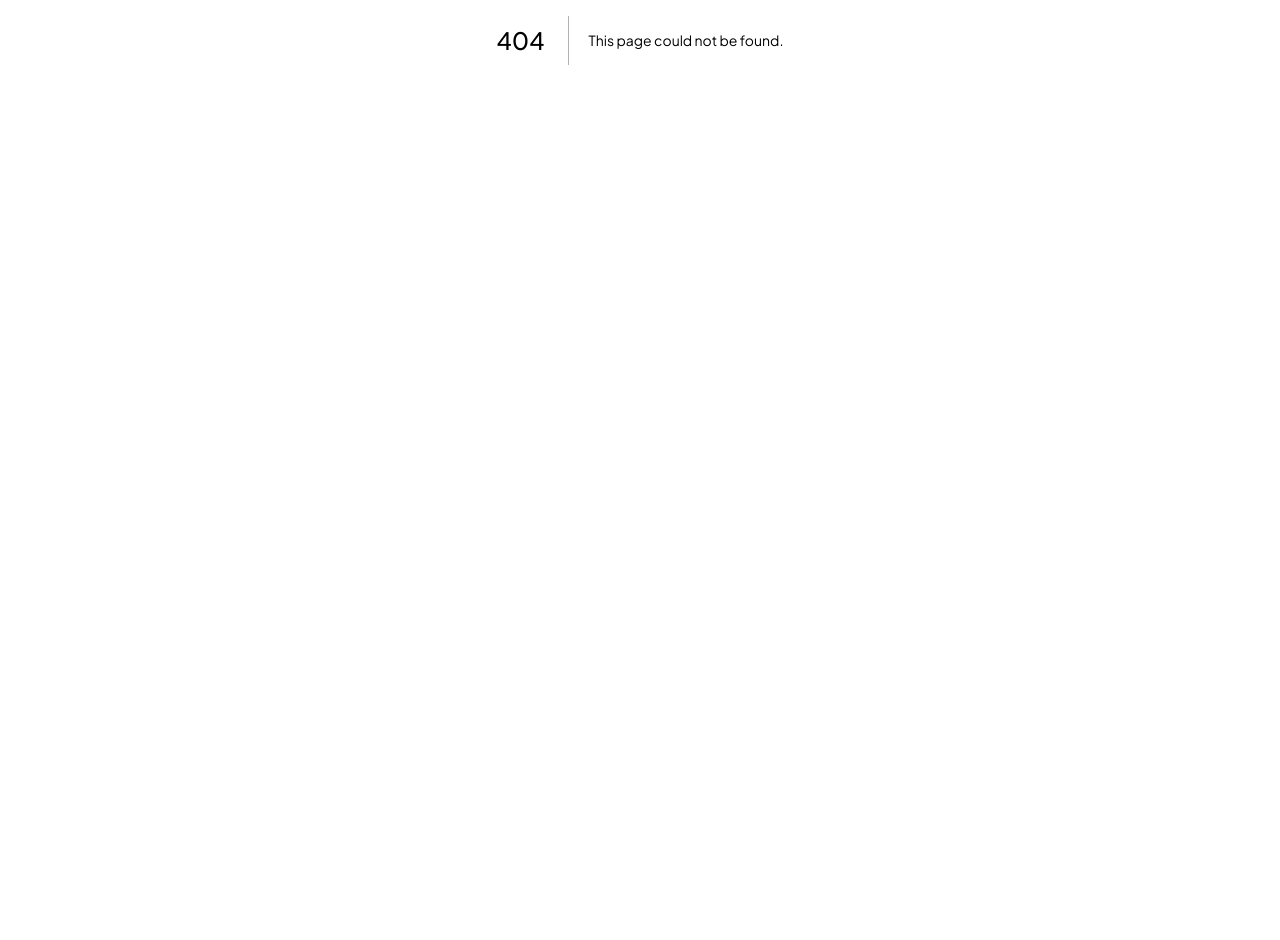
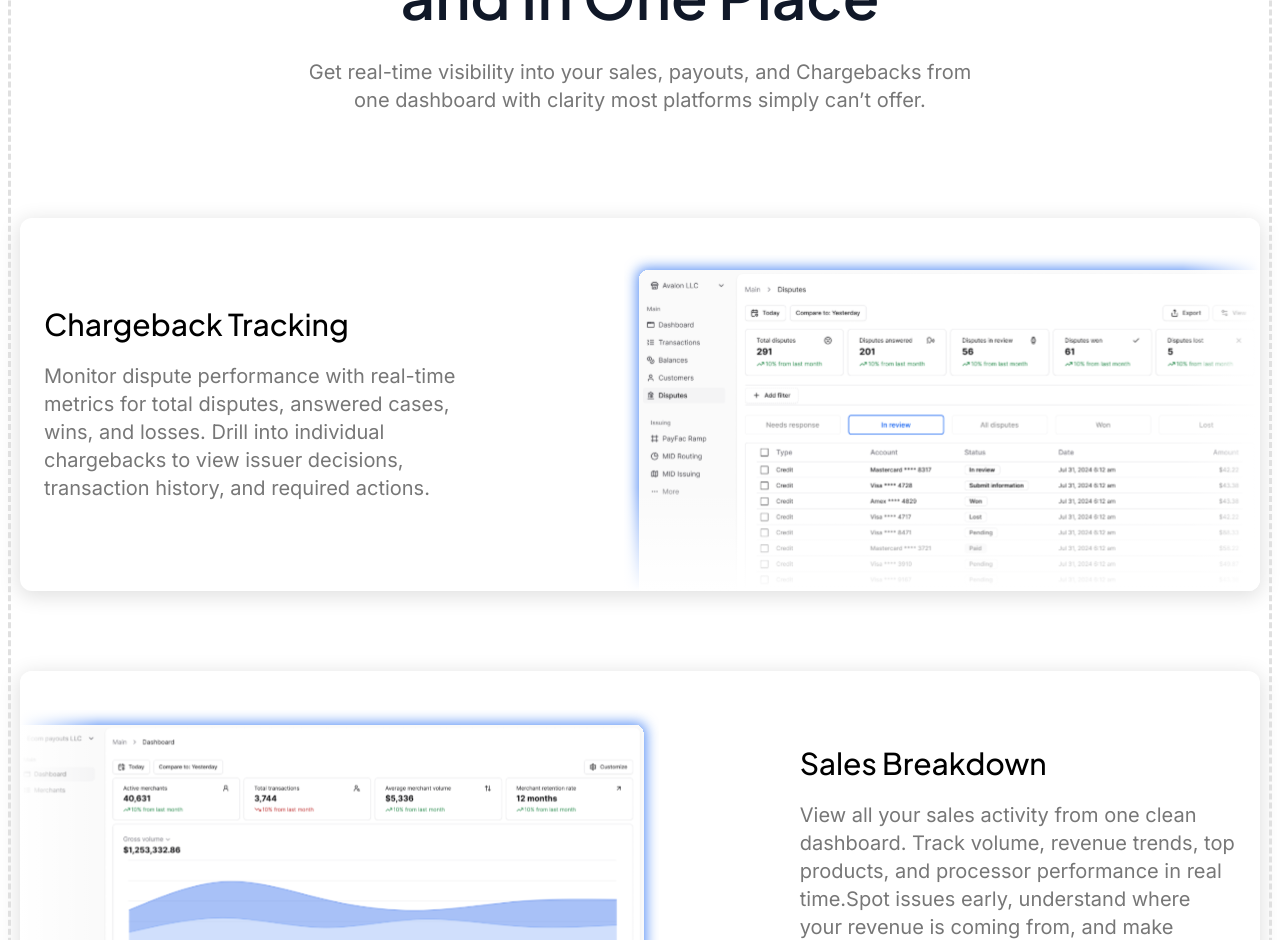
Before and after one commit to hammasmunir/ecom-mpayout, a Next.js app: page /insights in a window 1280 px wide. Before the commit this address had no page. Shown: the part 360-1300 px from the top of the page. Before the commit the page ends 800 px from the top, so only its background shows below. Built offline with nearby package versions, Linux system fonts and the light colour scheme.

Commit message:
insisghts explore section

```diff
--- /dev/null
+++ b/app/(marketing)/insights/page.jsx
@@ -0,0 +1,18 @@
+import Explore from '@/components/insights/Explore';
+import HeroStarter from '@/components/ui/HeroStarter';
+import React from 'react';
+
+const page = () => {
+  return (
+    <>
+      <HeroStarter
+        heading="Your Business Data, Live and In One Place"
+        text="Get real-time visibility into your sales, payouts, and Chargebacks from one dashboard with clarity most platforms simply can’t offer."
+        label="Insights"
+      />
+      <Explore />
+    </>
+  );
+};
+
+export default page;
--- a/app/(marketing)/who-are-we/page.jsx
+++ b/app/(marketing)/who-are-we/page.jsx
@@ -47,13 +47,7 @@ const page = () => {
                   className={`${reverse ? 'md:order-2' : 'md:order-1'} order-1 flex flex-col gap-5`}
                 >
                   <h3 className="text-2xl font-medium md:text-3xl">{item.title}</h3>
-                  <p className="text-text text-lg md:text-xl">
-                    {item.description}
-                    <br />
-                    <br />
-                    We knew businesses needed a payment system that was transparent, stable, and
-                    human-driven.
-                  </p>
+                  <p className="text-text text-lg md:text-xl">{item.description}</p>
                 </div>
 
                 <div
--- /dev/null
+++ b/components/insights/Explore.jsx
@@ -0,0 +1,55 @@
+import Image from 'next/image';
+import React from 'react';
+import CardImage1 from '@/assets/images/insights/in-1.svg';
+import CardImage2 from '@/assets/images/insights/in-2.svg';
+import CardImage3 from '@/assets/images/insights/in-3.svg';
+
+const Explore = () => {
+  const data = [
+    {
+      title: 'Chargeback Tracking',
+      description:
+        'Monitor dispute performance with real-time metrics for total disputes, answered cases, wins, and losses. Drill into individual chargebacks to view issuer decisions, transaction history, and required actions.',
+      image: CardImage1,
+    },
+    {
+      title: 'Sales Breakdown',
+      description:
+        'View all your sales activity from one clean dashboard. Track volume, revenue trends, top products, and processor performance in real time.Spot issues early, understand where your revenue is coming from, and make faster, data-backed decisions.',
+      image: CardImage2,
+    },
+    {
+      title: 'Payouts Analysis',
+      description:
+        'Track your upcoming, pending, and completed payouts with full transparency no hidden holds, no surprise delays.See exactly when your next payout arrives, how much is being released, and which bank account it is going to.',
+      image: CardImage3,
+    },
+  ];
+  return (
+    <section className="border-border border-b-[3px] border-dashed py-16 lg:py-20">
+      <section className="mx-auto flex max-w-[1440px] flex-col items-center gap-20 px-5">
+        {data.map((item, idx) => {
+          const reverse = idx % 2 === 1;
+          return (
+            <section
+              key={idx}
+              className={`grid w-full grid-cols-1 items-center gap-16 overflow-hidden rounded-xl shadow-[0px_4px_20px_2px_#0000001F] ${reverse ? 'md:grid-cols-[1fr_0.7fr]' : 'md:grid-cols-[0.7fr_1fr]'}`}
+            >
+              <div className={`flex flex-col gap-5 p-6 ${reverse ? 'md:order-2' : 'md:order-1'}`}>
+                <h3 className="text-2xl font-medium lg:text-3xl">{item.title}</h3>
+                <p className="text-text text-lg lg:text-xl">{item.description}</p>
+              </div>
+              <Image
+                src={item.image}
+                alt="Chargeback Tracking"
+                className={`h-auto w-full ${reverse ? 'md:order-1' : 'md:order-2'}`}
+              />
+            </section>
+          );
+        })}
+      </section>
+    </section>
+  );
+};
+
+export default Explore;
--- a/components/ui/HeroStarter.jsx
+++ b/components/ui/HeroStarter.jsx
@@ -5,7 +5,7 @@ const HeroStarter = ({ heading, text, noCenter, label, className }) => {
   return (
     <section className="relative w-full overflow-hidden px-6 sm:px-12 md:px-24">
       <div
-        className={`relative z-10 mt-20 flex max-w-[600px] flex-col ${!noCenter && 'mx-auto items-center justify-center'} gap-4 px-5 text-center sm:mt-24 md:mt-28 ${className}`}
+        className={`relative z-10 mt-20 flex max-w-[800px] flex-col ${!noCenter && 'mx-auto items-center justify-center'} gap-4 px-5 text-center sm:mt-24 md:mt-28 ${className}`}
       >
         <div className="flex max-w-4xl flex-col items-center gap-4">
           <Label text={label} />
```
